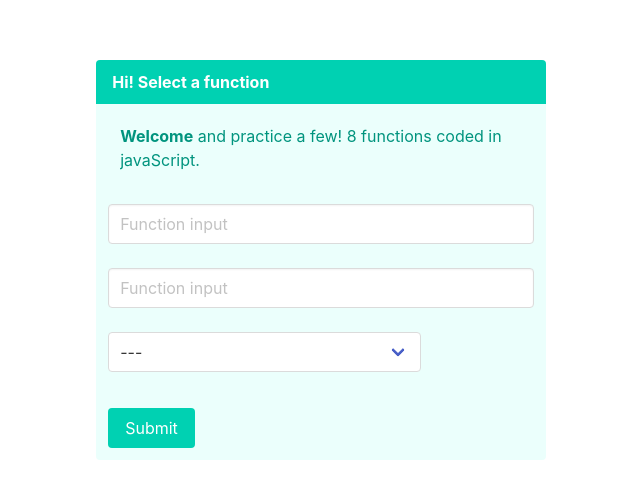
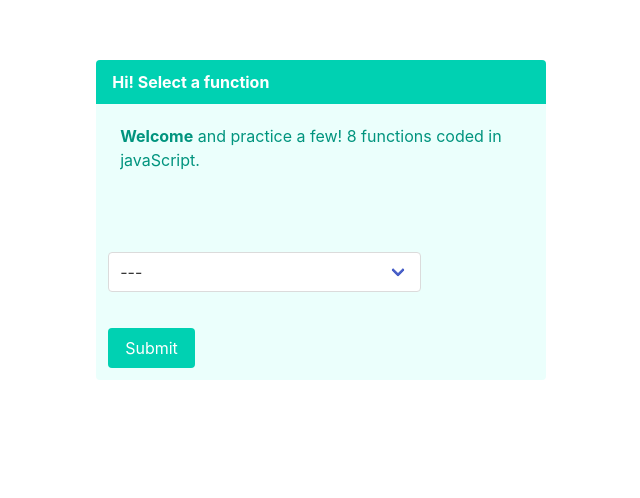
Before and after one commit to Monicavila/myFunctions, a plain HTML site: page index.html in a window 1280 px wide. Shown: the whole page, without its empty margins (319-959 px from the left). Drawn offline with nearby package versions, Linux system fonts and the light colour scheme.

Commit message:
inputs form none

```diff
--- a/index.html
+++ b/index.html
@@ -17,10 +17,10 @@
                   <p><strong>Welcome</strong> and practice a few! 8 functions coded in javaScript.</p>
                 </div>
                 <div class="control column is-full-desktop">
-                    <input id="data1" class="input" type="text" placeholder="Function input">
+                    <input id="data1" class="input" type="text" placeholder="Function input" style="display: none;">
                 </div>
                 <div class="control column is-full-desktop">
-                  <input id="data2" class="input" type="text" placeholder="Function input">
+                  <input id="data2" class="input" type="text" placeholder="Function input" style="display: none;">
                 </div>
                 <div class="field has-addons column is-three-quarters-desktop">
                   <div class="control is-expanded">
```
